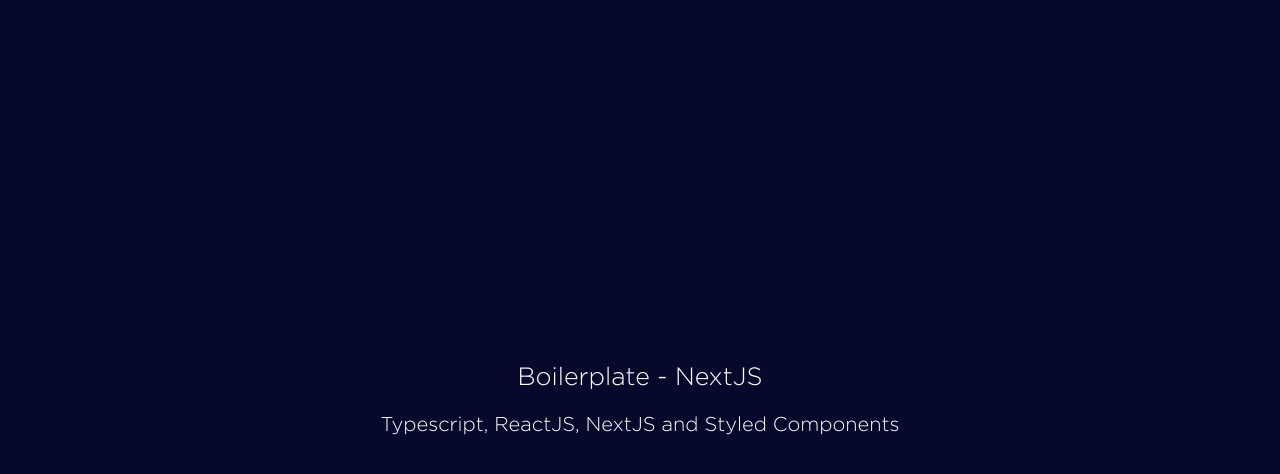
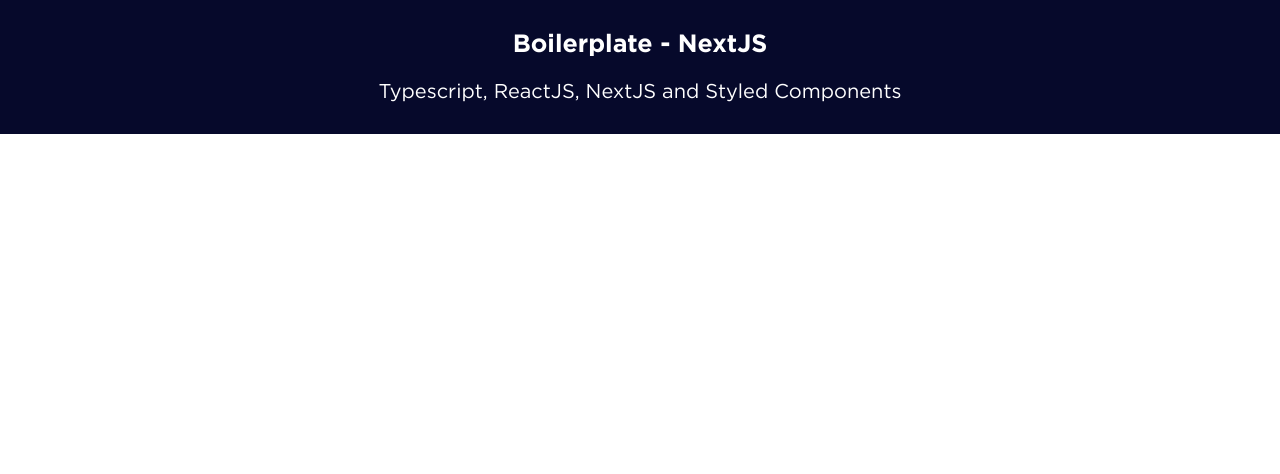
Before and after one commit to SantosMaycon/smartsite, a Next.js app: page / in a window 1280 px wide. Shown: the top 474 px of the page. Built offline with nearby package versions, Linux system fonts and the light colour scheme.

Commit message:
add theme

```diff
--- a/src/pages/_app.tsx
+++ b/src/pages/_app.tsx
@@ -1,16 +1,18 @@
 // import App from "next/app";
 import type { AppProps /*, AppContext */ } from 'next/app'
 import Head from 'next/head'
+import { ThemeProvider } from 'styled-components'
 
 import GlobalStyles from 'styles/global'
+import theme from 'styles/theme'
 
 function App({ Component, pageProps }: AppProps) {
   return (
-    <>
+    <ThemeProvider theme={theme}>
       <Head>
-        <title>NextJS - Boilerplate</title>
+        <title>Smart Fit - Frontend Challenge</title>
         <link rel="manifest" href="/manifest.json" />
-        <meta name="theme-color" content="#06092b" />
+        <meta name="theme-color" content="#FFFFFF" />
         <meta
           name="description"
           content="A simple project starter to work with Typescript, React, NextJS and Styled Components"
@@ -18,7 +20,7 @@
       </Head>
       <GlobalStyles />
       <Component {...pageProps} />
-    </>
+    </ThemeProvider>
   )
 }
 
--- a/src/styles/global.ts
+++ b/src/styles/global.ts
@@ -1,4 +1,4 @@
-import { createGlobalStyle } from 'styled-components'
+import { createGlobalStyle, css } from 'styled-components'
 
 const GlobalStyles = createGlobalStyle`
   @font-face {
@@ -21,7 +21,7 @@
     font-family: "Gotham";
     src: url("/fonts/gotham-book.woff2");
     font-style: normal;
-    font-weight: normal;
+    font-weight: 400;
     font-display: swap;
   }
 
@@ -29,17 +29,17 @@
     font-family: "Gotham";
     src: url("/fonts/gotham-light.woff2");
     font-style: normal;
-    font-weight: lighter;
+    font-weight: 300;
     font-display: swap;
   }
 
   /*** The new CSS Reset - version 1.2.0 (last updated 23.7.2021) ***/
 
   /* Remove all the styles of the "User-Agent-Stylesheet", except for the 'display' property */
-  *:where(:not(iframe, canvas, img, svg, video):not(svg *)) {
+  /* *:where(:not(iframe, canvas, img, svg, video):not(svg *)) {
     all: unset;
     display: revert;
-  }
+  } */
 
   *,
   *::before,
@@ -74,13 +74,11 @@
     font-size: 62.5%;
   }
 
-  html, body, #__next {
-    height: 100%;
-  }
-
-  body {
-    font-family: "Gotham", --apple-system, BlinkMacSystemFont, 'Segoe UI', Roboto, Oxygen, Ubuntu, Cantarell, 'Open Sans', 'Helvetica Neue', sans-serif
-  }
+  ${({ theme }) => css`
+    body {
+      font-family: ${theme.font.family};
+    }
+  `}
 `
 
 export default GlobalStyles
--- /dev/null
+++ b/src/styles/theme.ts
@@ -0,0 +1,15 @@
+export default {
+  colors: {
+    darkGrey: '#333333',
+    lightGrey: '#808080',
+    greyRGBA: '#EBEBEB',
+    yellow: '#FFB612',
+    red: '#dc0a17',
+    green: '#2FC022',
+    black: '#000000'
+  },
+  font: {
+    family:
+      "'Gotham', --apple-system, BlinkMacSystemFont, 'Segoe UI', Roboto, Oxygen, Ubuntu, Cantarell, 'Open Sans', 'Helvetica Neue', sans-serif"
+  }
+}
```
Also changed, not shown: styled-components.d.ts (added, +9 -0 lines).
